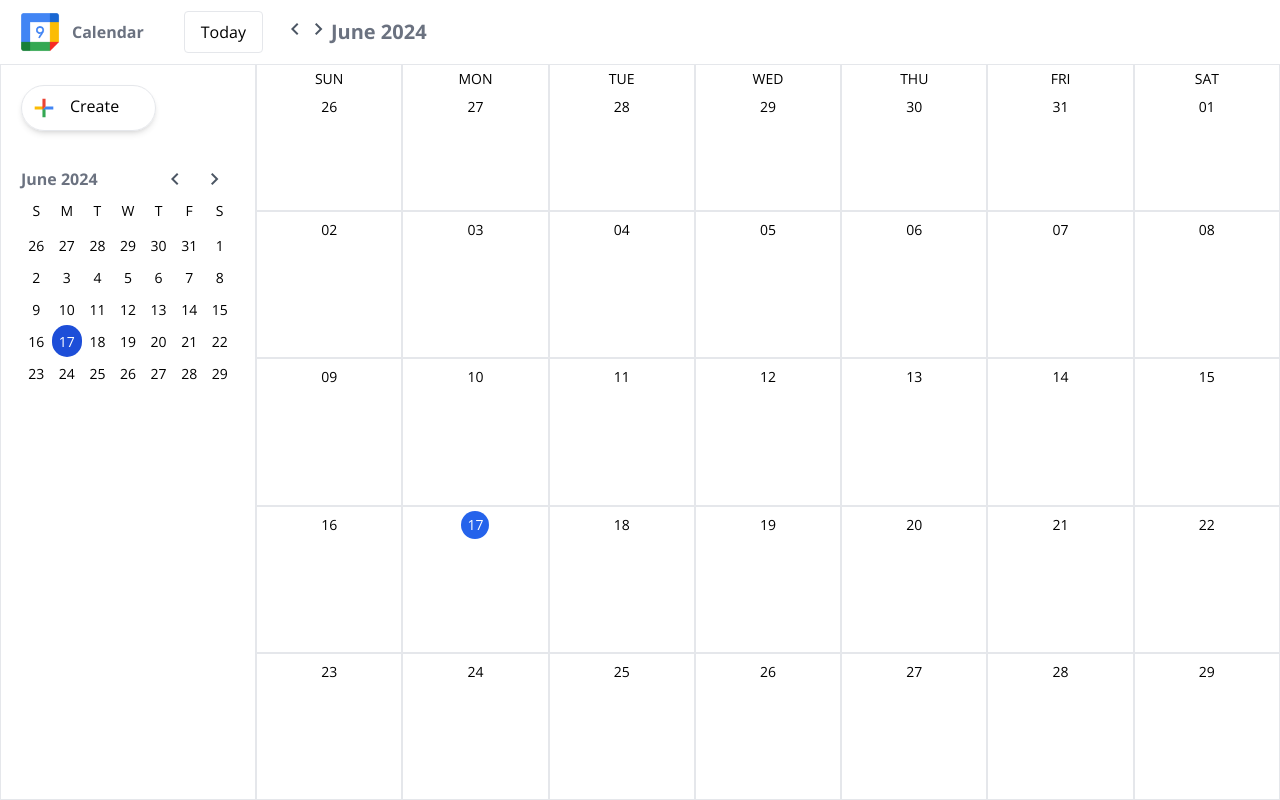
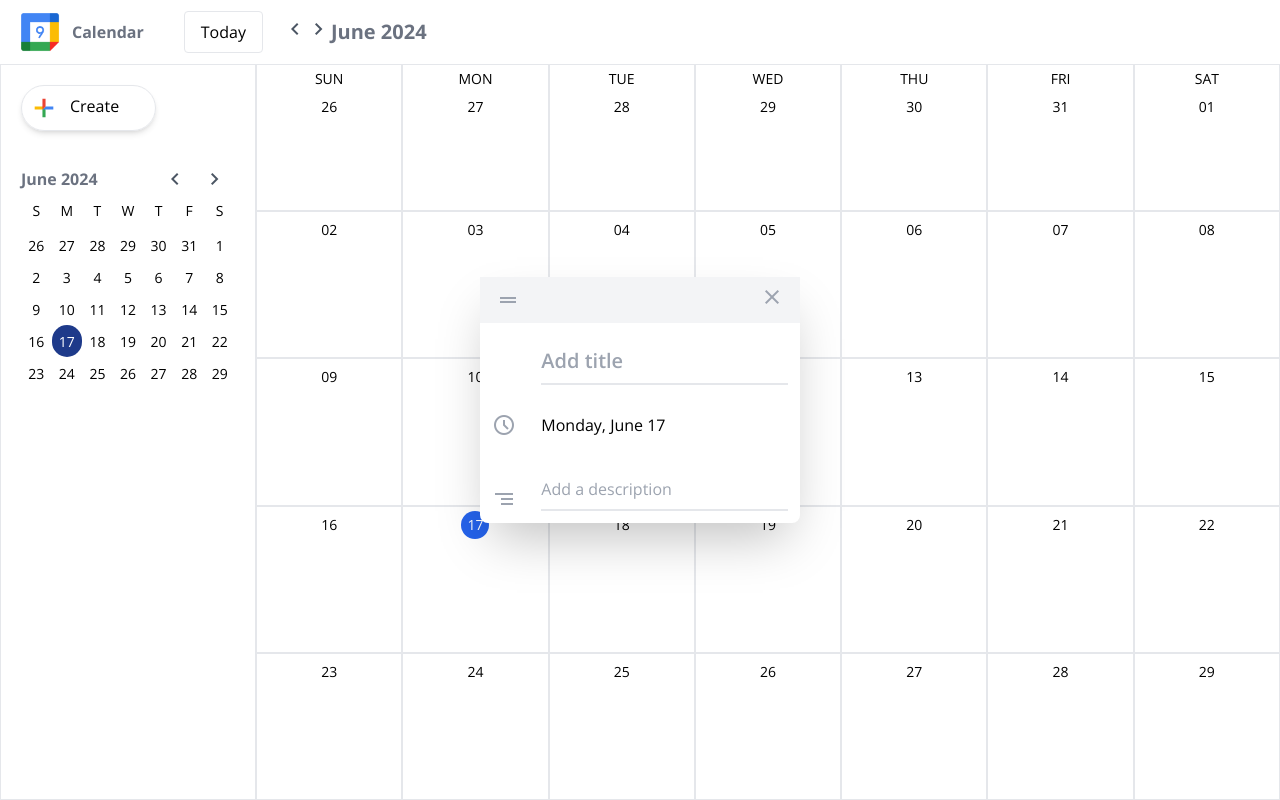
Before and after one commit to katdom13/nextjs-google-calendar, a Next.js app: page / in a window 1280 px wide. Both pictures are taken after a click on the button "Create". Built offline with nearby package versions, Linux system fonts and the light colour scheme.

Commit message:
Create event modal

```diff
--- a/src/components/Calendar.tsx
+++ b/src/components/Calendar.tsx
@@ -7,17 +7,20 @@
 import Sidebar from './Sidebar';
 import MonthView from './MonthView';
 import CalendarContext from '@/context/CalendarContext';
+import EventModal from './EventModal';
 
 
 const Calendar = () => {
   const [currentMonth, setCurrentMonth] = useState<Dayjs[][]>(getMonthlyMatrix())
-  const { monthIdx } = useContext(CalendarContext)
+  const { monthIdx, showEventModal } = useContext(CalendarContext)
 
   useEffect(() => {
     setCurrentMonth(getMonthlyMatrix(monthIdx))
   }, [monthIdx])
 
   return (
+    <>
+      {showEventModal && (<EventModal />)}
       <div className='h-screen flex flex-col'>
         <CalendarHeader />
         {/* Spans the whole column */}
@@ -26,6 +29,7 @@
           <MonthView month={currentMonth}/>
         </div>
       </div>
+    </>
   );
 }
 
--- a/src/components/CreateEventButton.tsx
+++ b/src/components/CreateEventButton.tsx
@@ -1,8 +1,14 @@
+'use client'
+
+import CalendarContext from "@/context/CalendarContext"
 import Image from "next/image"
+import { useContext } from "react"
 
 const CreateEventButton = () => {
+    const { setShowEventModal } = useContext(CalendarContext)
+
     return (
-        <button className="border p-2 rounded-full flex item-center shadow-md hover:shadow-2xl">
+        <button className="border p-2 rounded-full flex item-center shadow-md hover:shadow-2xl" onClick={() => setShowEventModal(true)}>
             <Image src="/plus.svg" alt="create_event" width={28} height={28} />
             <span className="pl-3 pr-7">Create</span>
         </button>
--- a/src/components/DateCell.tsx
+++ b/src/components/DateCell.tsx
@@ -1,5 +1,8 @@
+'use client'
+
+import CalendarContext from '@/context/CalendarContext'
 import dayjs, { Dayjs } from 'dayjs'
-import { FunctionComponent } from 'react'
+import { FunctionComponent, useContext } from 'react'
 
 type DateCellProps = {
   date: Dayjs
@@ -7,6 +10,8 @@
 }
 
 const DateCell: FunctionComponent<DateCellProps> = ({date, rowIdx}) => {
+  const { setSelectedDate, setShowEventModal } = useContext(CalendarContext)
+
   const getCurrentDateClass = (): string => {
     return date.format('DD-MM-YY') === dayjs().format('DD-MM-YY') ? 'bg-blue-600 text-white rounded-full w-7' : ''
   }
@@ -20,6 +25,12 @@
           {date.format('DD')}
         </p>
       </header>
+      <div className='flex-1 cursor-pointer' onClick={() => {
+        setSelectedDate(date)
+        setShowEventModal(true)
+      }}>
+        {''}
+      </div>
     </div>
   )
 }
--- /dev/null
+++ b/src/components/EventModal.tsx
@@ -0,0 +1,53 @@
+'use client'
+
+import CalendarContext from '@/context/CalendarContext'
+import { useContext, useState } from 'react'
+
+const EventModal = () => {
+    const { selectedDate, setShowEventModal } = useContext(CalendarContext)
+
+    return (
+        <div className='h-screen w-full fixed left-0 top-0 flex justify-center items-center'>
+            <form className='bg-white rounded-lg shadow-2xl w-1/4'>
+                <header className='bg-gray-100 px-4 py-2 flex justify-between items-center'>
+                    <span className='material-symbols-outlined text-gray-400'>
+                        drag_handle
+                    </span>
+                    <button onClick={() => setShowEventModal(false)}>
+                        <span className='material-symbols-outlined text-gray-400'>
+                            close
+                        </span>
+                    </button>
+                </header>
+                <div className='p-3'>
+                    <div className='grid grid-cols-1/5 items-end gap-y-7'>
+                        <div></div>
+                        <input
+                            type='text'
+                            name='title'
+                            placeholder='Add title'
+                            required
+                            className='pt-3 border-0 text-gray-600 text-xl font-semibold pb-2 w-full border-b-2 border-gray-200 focus:outline-none focus:ring-0 focus:border-blue-500'
+                        />
+                        <span className='material-symbols-outlined text-gray-400'>
+                            schedule
+                        </span>
+                        <p>{selectedDate.format('dddd, MMMM DD')}</p>
+                        <span className='material-symbols-outlined text-gray-400'>
+                            segment
+                        </span>
+                        <input
+                            type='text'
+                            name='description'
+                            placeholder='Add a description'
+                            required
+                            className='pt-3 border-0 text-gray-600 pb-2 w-full border-b-2 border-gray-200 focus:outline-none focus:ring-0 focus:border-blue-500'
+                        />
+                    </div>
+                </div>
+            </form>
+        </div>
+    )
+}
+
+export default EventModal
--- a/src/components/SmallCalendar.tsx
+++ b/src/components/SmallCalendar.tsx
@@ -1,3 +1,5 @@
+'use client'
+
 import CalendarContext from "@/context/CalendarContext"
 import { getMonthlyMatrix } from "@/utils"
 import dayjs, { Dayjs } from "dayjs"
@@ -22,7 +24,7 @@
         const format = 'DD-MM-YY'
         const dateToday = dayjs().format(format)
         const formattedDate = date.format(format)
-        const formattedSelectedDate = selectedDate?.format('DD-MM-YY')
+        const formattedSelectedDate = selectedDate.format('DD-MM-YY')
 
         if (formattedDate === dateToday && dateToday === formattedSelectedDate) {
             return 'bg-blue-900 text-white rounded-full'
--- a/src/context/CalendarContext.ts
+++ b/src/context/CalendarContext.ts
@@ -1,20 +1,24 @@
 'use client'
 
-import { Dayjs } from "dayjs"
+import dayjs, { Dayjs } from "dayjs"
 import { createContext, Dispatch, SetStateAction } from "react"
 
 type CalendarContextType = {
   monthIdx: number;
   setMonthIdx: Dispatch<SetStateAction<number>>;
-  selectedDate: Dayjs | null;
-  setSelectedDate: Dispatch<SetStateAction<Dayjs | null>>;
+  selectedDate: Dayjs;
+  setSelectedDate: Dispatch<SetStateAction<Dayjs>>;
+  showEventModal: boolean,
+  setShowEventModal: Dispatch<SetStateAction<boolean>>,
 }
 
 const CalendarContext = createContext<CalendarContextType>({
   monthIdx: 0,
   setMonthIdx: () => {},
-  selectedDate: null,
-  setSelectedDate: () => {}
+  selectedDate: dayjs(),
+  setSelectedDate: () => {},
+  showEventModal: false,
+  setShowEventModal: () => {},
 })
 
 export default CalendarContext
--- a/src/context/ContextWrapper.tsx
+++ b/src/context/ContextWrapper.tsx
@@ -10,10 +10,11 @@
 
 const ContextWrapper = ({children}: ContextWrapperProps) => {
   const [monthIdx, setMonthIdx] = useState(dayjs().month())
-  const [selectedDate, setSelectedDate] = useState<Dayjs | null>(null)
+  const [selectedDate, setSelectedDate] = useState<Dayjs>(dayjs())
+  const [showEventModal, setShowEventModal] = useState(false)
 
   return (
-    <CalendarContext.Provider value={{monthIdx, setMonthIdx, selectedDate, setSelectedDate}}>
+    <CalendarContext.Provider value={{monthIdx, setMonthIdx, selectedDate, setSelectedDate, showEventModal, setShowEventModal}}>
       {children}
     </CalendarContext.Provider>
   )
```
Lines whose indentation alone changed are shown as unchanged.
